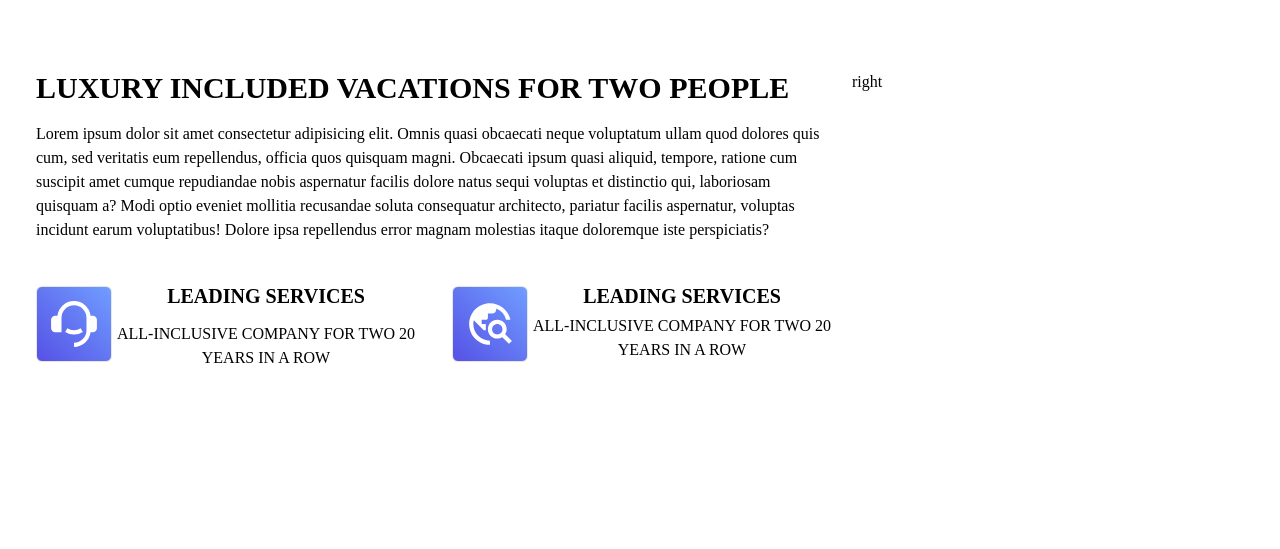
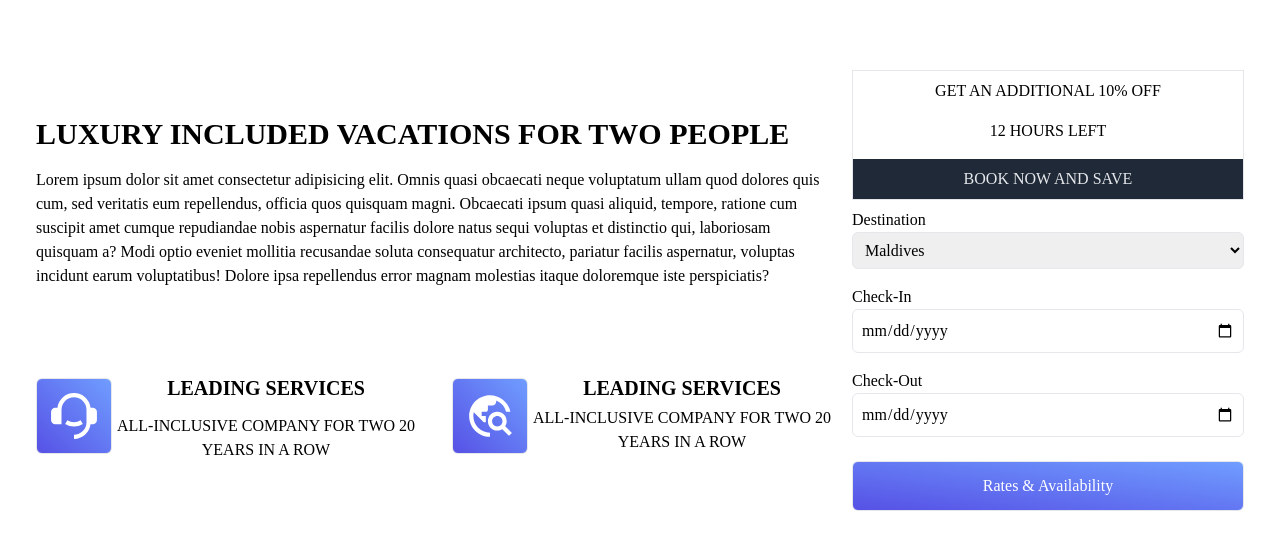
Before and after one commit to Oluwa-bunmi/react-travel-website, a React (Create React App) app: page / in a window 1280 px wide. Shown: the part 1535-2084 px from the top of the page. Before the commit the page ends 1989 px from the top, so only its background shows below. Built offline with nearby package versions, Linux system fonts and the light colour scheme.

Commit message:
removed video, done with search section

```diff
--- a/src/components/Search.jsx
+++ b/src/components/Search.jsx
@@ -28,7 +28,9 @@
             </button>
             <div>
               <h3 className="py-2">LEADING SERVICES</h3>
-              <p className="py-1">ALL-INCLUSIVE COMPANY FOR TWO 20 YEARS IN A ROW</p>
+              <p className="py-1">
+                ALL-INCLUSIVE COMPANY FOR TWO 20 YEARS IN A ROW
+              </p>
             </div>
           </div>
           <div className="flex flex-col lg:flex-row items-center text-center">
@@ -37,12 +39,40 @@
             </button>
             <div>
               <h3>LEADING SERVICES</h3>
-              <p className="py-1">ALL-INCLUSIVE COMPANY FOR TWO 20 YEARS IN A ROW</p>
+              <p className="py-1">
+                ALL-INCLUSIVE COMPANY FOR TWO 20 YEARS IN A ROW
+              </p>
             </div>
           </div>
         </div>
       </div>
-      <div>right</div>
+      <div>
+        <div className="border text-center">
+          <p className="pt-2">GET AN ADDITIONAL 10% OFF</p>
+          <p className="py-4">12 HOURS LEFT</p>
+          <p className="bg-gray-800 text-gray-200 py-2">BOOK NOW AND SAVE</p>
+        </div>
+        <form action="" className="w-full">
+          <div className="flex flex-col my-2">
+            <label>Destination</label>
+            <select className="border rounded-md p-2">
+              <option>Maldives</option>
+              <option>Key West</option>
+              <option>Cozumel</option>
+              <option>Grande Antigua</option>
+            </select>
+          </div>
+          <div className="flex flex-col my-4">
+            <label>Check-In</label>
+            <input type="date"  className="border rounded-md p-2"/>
+          </div>
+          <div className="flex flex-col my-2">
+            <label>Check-Out</label>
+            <input type="date"  className="border rounded-md p-2"/>
+          </div>
+          <button className="w-full my-4">Rates & Availability</button>
+        </form>
+      </div>
     </div>
   );
 };
```
